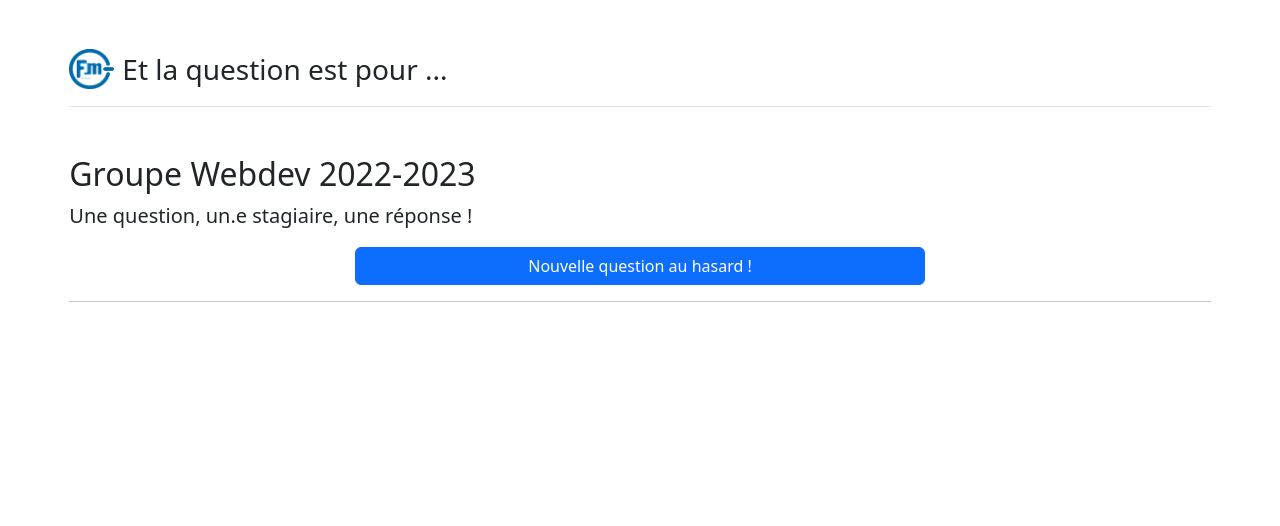
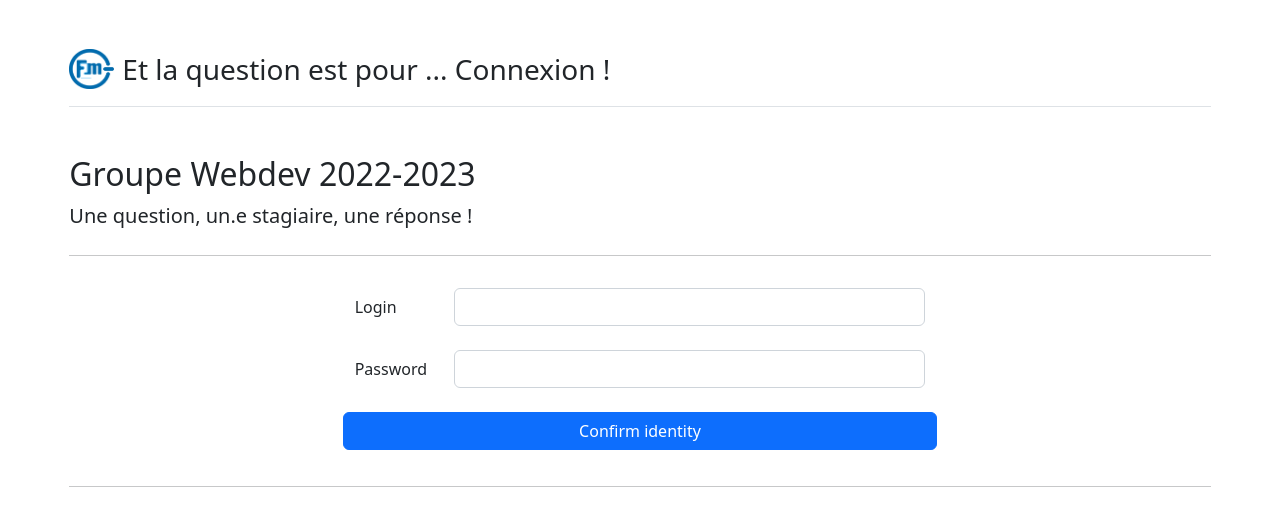
Before and after one commit to mikhawa/randomstag2022, a PHP site: page / in a window 1280 px wide. Shown: the top 526 px of the page. Run offline with PHP 8.4, Linux system fonts and the light colour scheme; a stand-in replaces the project's code that opens the database connection; some libraries are stand-ins or nearby versions.

Commit message:
create pwd and uniqid

```diff
--- a/controller/publicController.php
+++ b/controller/publicController.php
@@ -1,6 +1,12 @@
 <?php
 
+if(isset($_POST['username'],$_POST['userpwd'])){
+    $user = new UserModel(["username"=>$_POST['username'],"userpwd"=>$_POST['userpwd']]);
+    var_dump($user);
+    echo password_hash($user->getUserpwd(), PASSWORD_DEFAULT);
+    echo "<hr>".uniqid(true);
 
+}
 
 
 // View
--- a/view/loginView.php
+++ b/view/loginView.php
@@ -14,18 +14,32 @@
     <header class="d-flex align-items-center pb-3 mb-5 border-bottom">
         <a href="/" class="d-flex align-items-center text-dark text-decoration-none">
             <img src="img/logo.png" width="45" height="40"/>
-            <span class="fs-3 ps-2">Et la question est pour ...</span>
+            <span class="fs-3 ps-2">Et la question est pour ... Connexion !</span>
         </a>
     </header>
 
     <main>
         <h1 class="h2">Groupe Webdev 2022-2023</h1>
-        <p class="fs-5 col-md-8">Une question, un.e stagiaire, une réponse !</p>
+        <p class="fs-5 col-md-8 mb-4">Une question, un.e stagiaire, une réponse !</p><hr>
+        <form action="" name="login" method="post">
         <div class="d-grid gap-2 col-6 mx-auto">
-            <button type="button" class="btn btn-primary" data-bs-toggle="modal" data-bs-target="#staticBackdrop">
-                Nouvelle question au hasard !
-            </button>
+            <div class="mb-3 mt-3 row">
+                <label for="staticEmail" class="col-sm-2 col-form-label">Login</label>
+                <div class="col-sm-10">
+                    <input type="text" name="username" class="form-control" id="staticEmail" required>
+                </div>
+            </div>
+            <div class="mb-3 row">
+                <label for="inputPassword" class="col-sm-2 col-form-label">Password</label>
+                <div class="col-sm-10">
+                    <input type="password" name="userpwd" class="form-control" id="inputPassword" required>
+                </div>
+            </div>
+            <div class="mb-1 row">
+                <button type="submit" class="btn btn-primary mb-3">Confirm identity</button>
+            </div>
         </div>
+        </form>
         <hr/>
     </main>
 </div>
```
